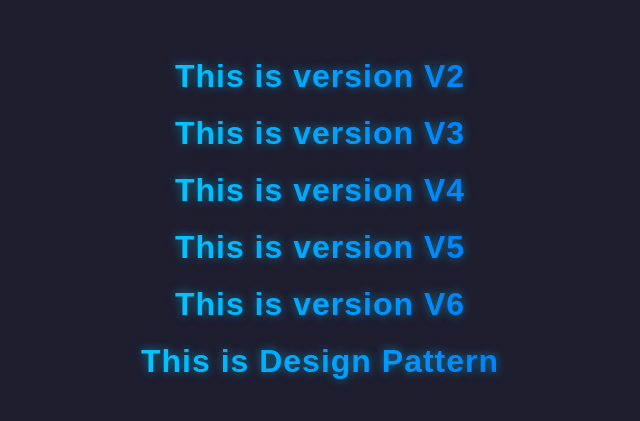
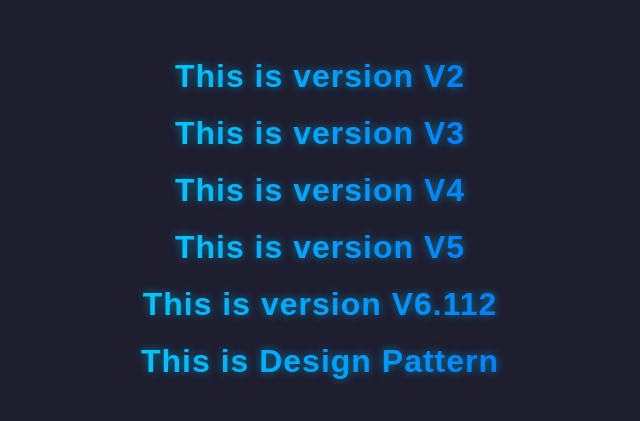
Before and after one commit to Harshita2806/MyRepo, a plain HTML site: page index.html in a window 1280 px wide. Shown: the part 181-602 px from the top of the page, without its empty margins (320-960 px from the left). Drawn offline with Linux system fonts and the light colour scheme.

Commit message:
Changed the version again

```diff
--- a/index.html
+++ b/index.html
@@ -11,7 +11,7 @@
     <h1>This is version V3</h1>
     <h1>This is version V4</h1>
     <h1>This is version V5</h1>
-    <h1>This is version V6</h1>
+    <h1>This is version V6.112</h1>
     <h1>This is Design Pattern</h1>
 </body>
 </html>
```
